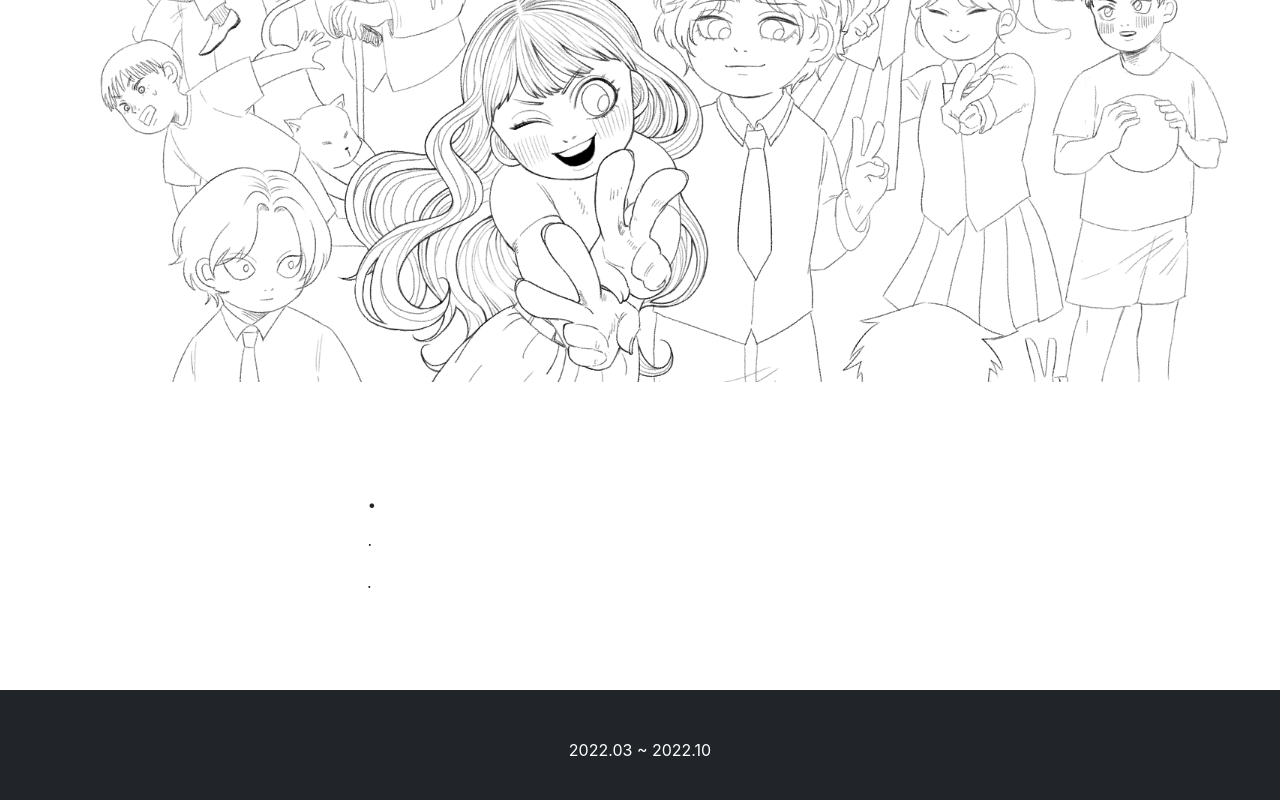
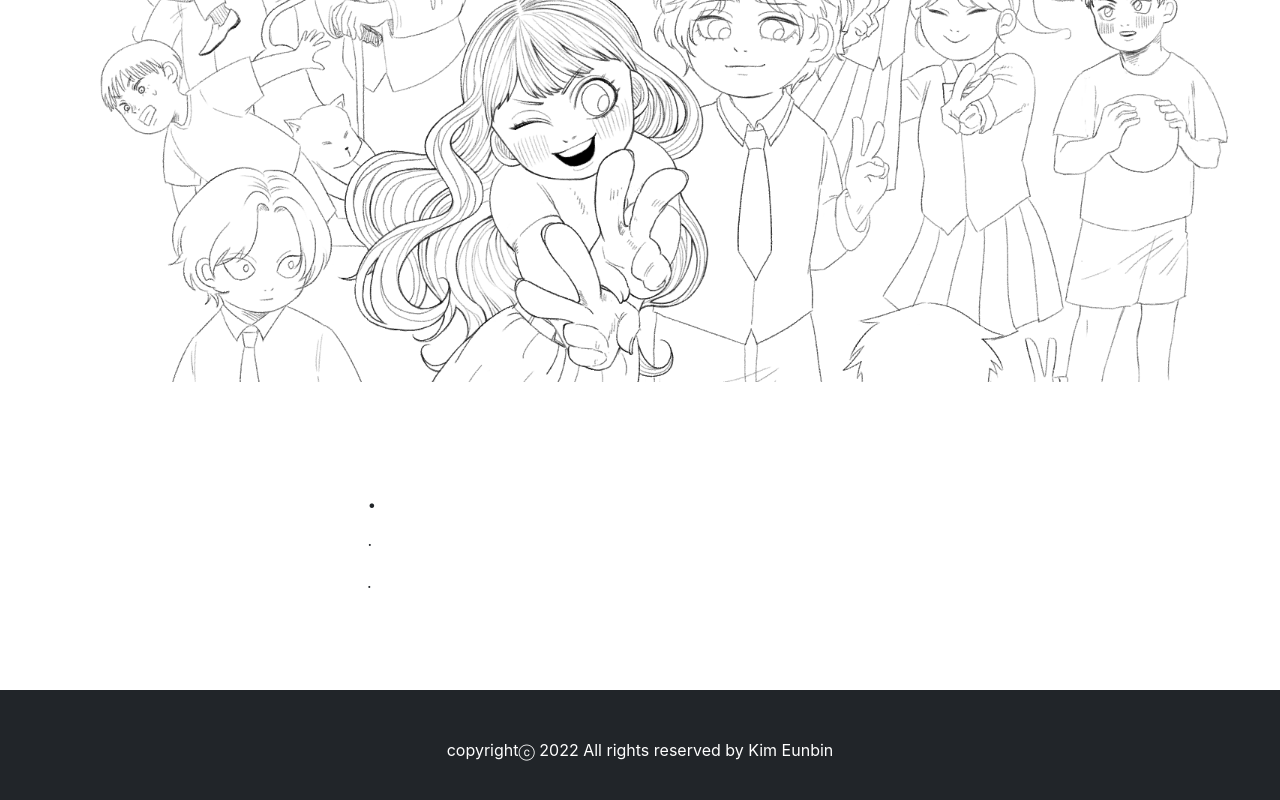
Before and after one commit to eunbin26/DreamHunter, a plain HTML site: page page2.html in a window 1280 px wide. Shown: the part 1123-1923 px from the top of the page. Drawn offline with nearby package versions, Linux system fonts and the light colour scheme; a web font is replaced by a local one.

Commit message:
Update page2.html

```diff
--- a/page2.html
+++ b/page2.html
@@ -73,7 +73,7 @@
         </section>
         <!-- Footer-->
         <footer class="py-5 bg-dark">
-            <div class="container"><p class="m-0 text-center text-white">2022.03 ~ 2022.10</p></div>
+            <div class="container"><p class="m-0 text-center text-white">copyrightⓒ 2022 All rights reserved by Kim Eunbin</p></div>
         </footer>
         <!-- Bootstrap core JS-->
         <script src="https://cdn.jsdelivr.net/npm/bootstrap@5.1.3/dist/js/bootstrap.bundle.min.js"></script>
```
